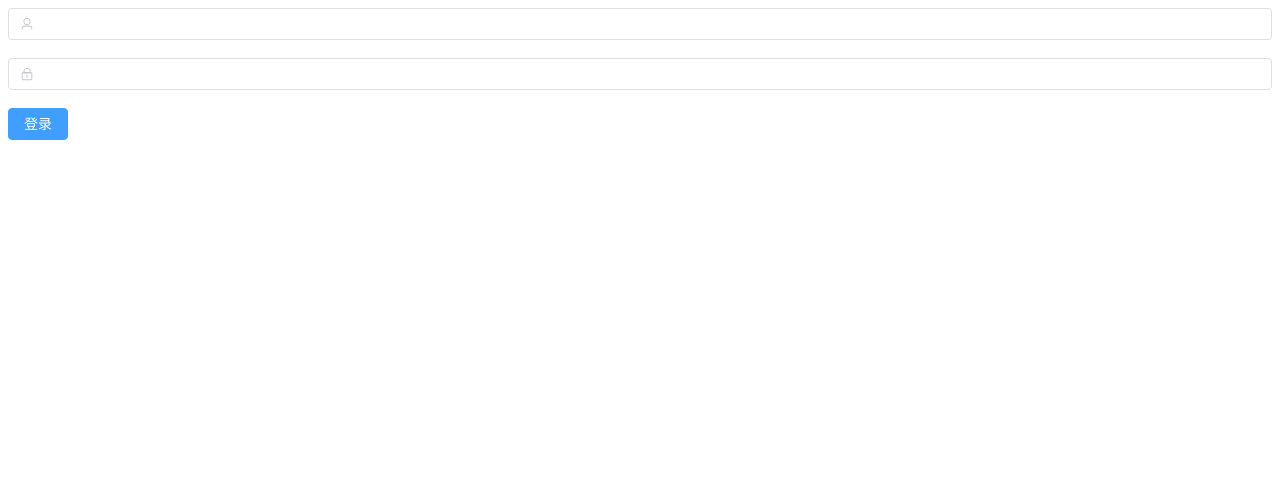
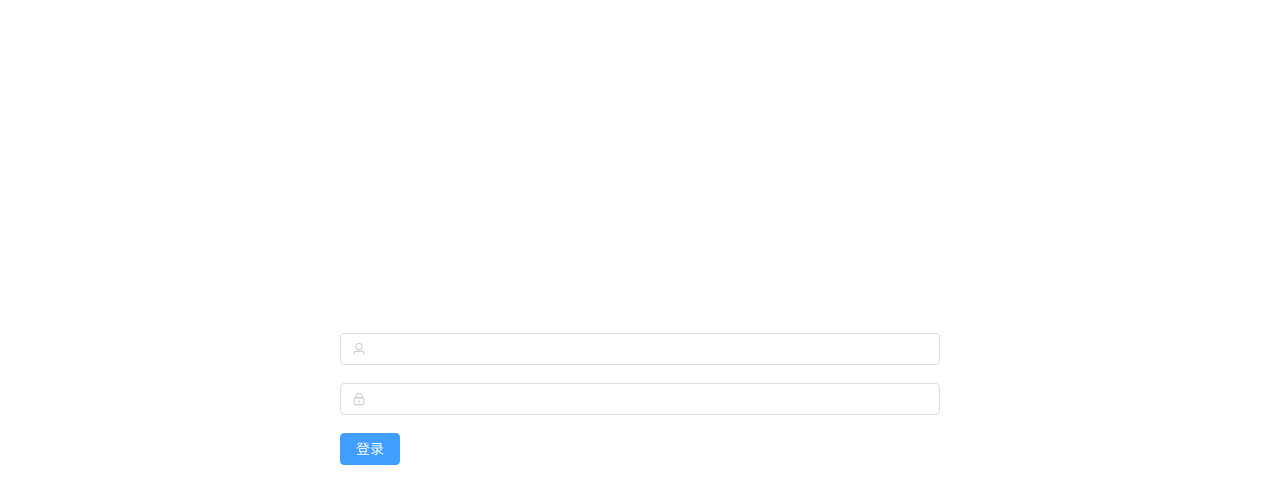
Before and after one commit to swwzfy/my-map, a Vue app: page / in a window 1280 px wide. Shown: the top 504 px of the page. Built offline with nearby package versions, Linux system fonts and the light colour scheme.

Commit message:
登陆页样式

```diff
--- a/src/views/login/Login.vue
+++ b/src/views/login/Login.vue
@@ -77,3 +77,17 @@ export default {
     },
 };
 </script>
+<style lang="less" scoped>
+    .login{
+        position: relative;
+        width: 100%;
+        height: 100vh;
+        display: flex;
+        justify-content: center;
+        align-items: center;
+        .demo-ruleForm{
+            width: 600px;
+        }
+    }
+
+</style>
```
